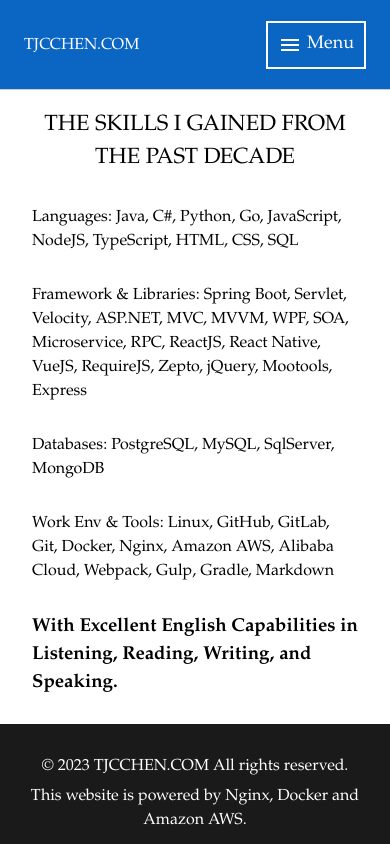
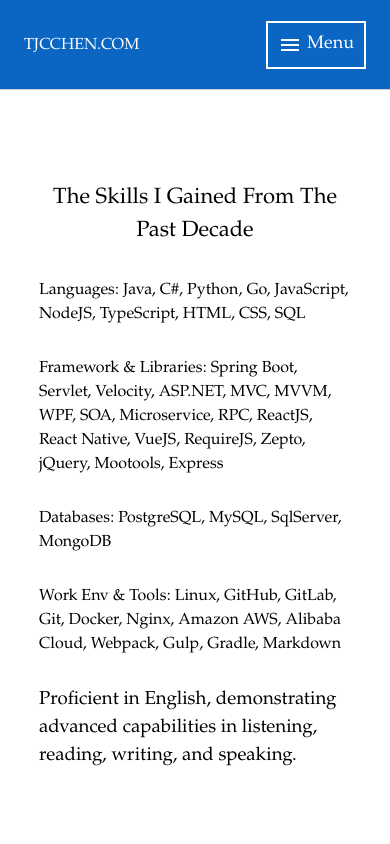
Before and after one commit to tjcchen/website, a Next.js app: page /skill in a window 390 px wide. Shown: the top 844 px of the page. Built offline with nearby package versions, Linux system fonts and the light colour scheme.

Commit message:
Rearrange page layout for /skill

```diff
--- a/app/skill/page.module.scss
+++ b/app/skill/page.module.scss
@@ -1,18 +1,20 @@
 /* Skills Style */
 
 .main {
+  width: 70%;
+  margin: 0 auto;
   background: #FFF;
   display: flex;
   justify-content: center;
   align-items: center;
   flex-direction: column;
+  padding: 1rem 0 1.4rem;
   min-height: calc(100vh - 2.1rem);
   transform: translate3d(0, 0, 0);
 
   & h1,
   & h3,
   & p {
-    padding: 0 1.9rem;
     align-self: self-start;
   }
 
@@ -23,7 +25,6 @@
 
   & h3 {
     margin-top: 0.3rem;
-    font-weight: 700 !important;
   }
 
   & p {
@@ -31,10 +32,18 @@
   }
 }
 
-/* Tablet and Mobile Devices */
-@media (max-width: 1024px) {
+/* Tablet and Smaller Desktop */
+@media (min-width: 701px) and (max-width: 1024px) {
   .main {
-    padding: 0 0.32rem;
+    width: 76%;
+  }
+}
+
+/* Mobile Devices */
+@media (max-width: 700px) {
+  .main {
+    width: 80%;
+    padding: 1rem 0 1.48rem;
 
     & h1,
     & h3,
--- a/data/skill.ts
+++ b/data/skill.ts
@@ -5,7 +5,7 @@
  */
 
 const data = {
-  heading: "THE SKILLS I GAINED FROM THE PAST DECADE",
+  heading: "The Skills I Gained From The Past Decade",
   skills: {
     languages:
       "Java, C#, Python, Go, JavaScript, NodeJS, TypeScript, HTML, CSS, SQL",
@@ -17,7 +17,7 @@ const data = {
   },
   others: {
     english:
-      "With Excellent English Capabilities in Listening, Reading, Writing, and Speaking.",
+      "Proficient in English, demonstrating advanced capabilities in listening, reading, writing, and speaking.",
   },
 };
 
```
